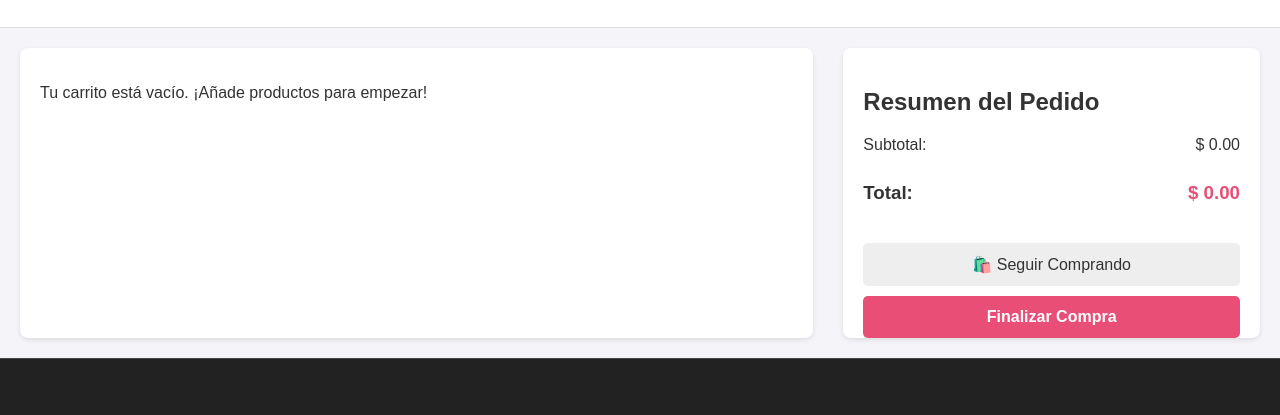
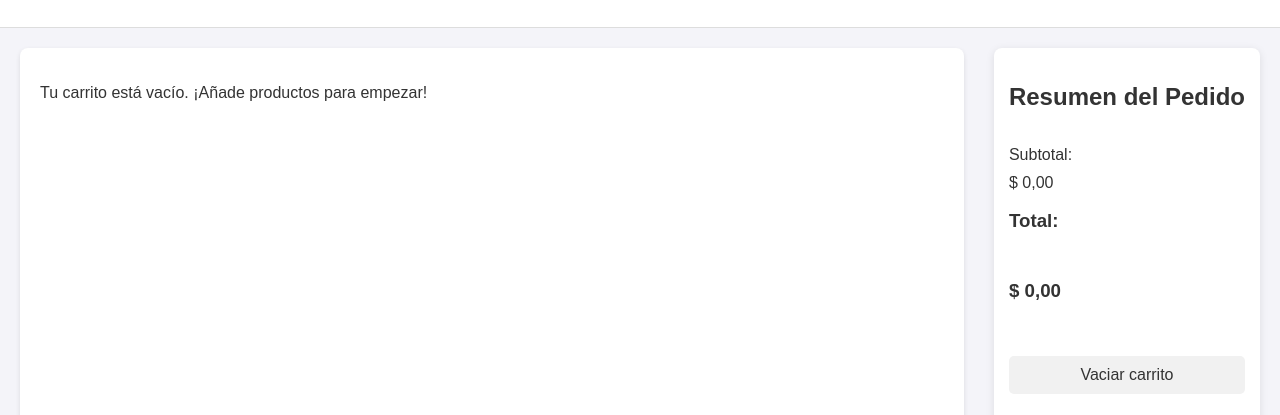
Before and after one commit to Sirmartins09/entrencajes-tienda, a plain HTML site: page pages/carrito.html in a window 1280 px wide. Shown: the part 246-661 px from the top of the page. Drawn offline with nearby package versions, Linux system fonts and the light colour scheme; files that its build step writes are made by us from their sources; a script that the page names is missing.

Commit message:
nuevos arreglos

```diff
--- a/assets/css/style.css
+++ b/assets/css/style.css
@@ -1745,31 +1745,26 @@ body {
 }
 
 .cart-summary {
-    flex: 1;
-    background-color: #fff;
-    padding: 20px;
+    background: #fff;
     border-radius: 8px;
-    box-shadow: 0 2px 5px rgba(0,0,0,0.1);
-    min-width: 250px;
-    max-height: 250px;
+    padding: 15px;
+    box-shadow: 0 2px 8px rgba(0,0,0,0.1);
+    display: flex;
+    flex-direction: column;
+    gap: 15px;
 }
 
 .summary-details div {
     display: flex;
-    justify-content: space-between;
-    margin-bottom: 10px;
+    flex-direction: column;
+    gap: 10px;
 }
 
 #total-price {
     color: #e94e77; /* Color destacado para el total */
 }
 
-.cart-actions {
-    display: flex;
-    flex-direction: column;
-    gap: 10px;
-    margin-top: 20px;
-}
+
 
 .continue-shopping-btn, .checkout-btn {
     padding: 12px;
@@ -1785,12 +1780,49 @@ body {
     color: #333;
 }
 
-.checkout-btn {
-    background-color: #e94e77;
-    color: #fff;
-    font-weight: bold;
-}
-
+.checkout-button {
+    background-color: #0056b3;
+    color: white;
+    border: none;
+    padding: 12px;
+    border-radius: 6px;
+    font-size: 1rem;
+    cursor: pointer;
+    display: block;
+    width: 100%;
+}
+
+.checkout-button:hover {
+    background-color: #004494;
+}
+
+.cart-actions {
+   display: flex;
+    flex-direction: column;
+    gap: 10px;
+}
+
+.cart-actions button {
+ width: 100%;
+    max-width: 100%;
+    box-sizing: border-box;
+}
+
+.continue-shopping-btn {
+    background-color: #f1f1f1;
+    border: none;
+    padding: 10px;
+    border-radius: 5px;
+    cursor: pointer;
+}
+
+.checkout-button:hover {
+    background-color: #007bb5;
+}
+
+.checkout-button:hover {
+    background-color: #007bb5;
+}
 .checkout-btn:hover {
     background-color: #d13a64;
 }
@@ -1799,6 +1831,10 @@ body {
     background-color: #ddd;
 }
 
+.carrito-container {
+    padding-bottom: 40px; /* Espacio extra para evitar que el botón se desborde */
+    overflow: hidden;     /* Previene que el contenido se salga del contenedor */
+}
 /* Resumen del pedido */
 .summary-title {
     font-size: 1.5rem;
@@ -1825,21 +1861,17 @@ body {
 }
 
 .checkout-button {
-    width: 100%;
-    padding: 15px;
-    background-color: #d32f2f;
+    background-color: #0056b3;
     color: white;
     border: none;
-    border-radius: 4px;
+    padding: 12px;
+    border-radius: 6px;
     font-size: 1rem;
-    font-weight: 600;
     cursor: pointer;
-    margin-top: 20px;
-    transition: background-color 0.3s;
 }
 
 .checkout-button:hover {
-    background-color: #b71c1c;
+    background-color: #004494;
 }
 
 .payment-methods {
--- a/js/main.js
+++ b/js/main.js
@@ -32,6 +32,28 @@ document.addEventListener('DOMContentLoaded', () => {
     let currentImages = productData[selectedColor] || [];
     let currentImageIndex = 0;
     let selectedSize = '';
+
+    // --- DICCIONARIO DE COLORES EN CASTELLANO ---
+    const coloresCastellano = {
+        red: "Rojo",
+        black: "Negro",
+        white: "Blanco",
+        blue: "Azul",
+        pink: "Rosa",
+        beige: "Beige",
+        green: "Verde",
+        yellow: "Amarillo",
+        purple: "Violeta",
+        grey: "Gris",
+        gray: "Gris",
+        brown: "Marrón",
+        fuchsia: "Fucsia",
+        sky: "Celeste",
+        gold: "Dorado",
+        teal: "Verde azulado",
+        nude: "Nude",
+        petroleo: "Petróleo"
+    };
 
     // --- GALERÍA DE IMÁGENES ---
     function updateMainImage() {
@@ -101,6 +123,8 @@ document.addEventListener('DOMContentLoaded', () => {
         const id = `prod-${name.replace(/\s+/g, '-').toLowerCase()}-${selectedColor}-${selectedSize}`;
         const existingItem = cart.find(item => item.id === id);
 
+        const colorCastellano = coloresCastellano[selectedColor] || selectedColor;
+
         if (existingItem) {
             existingItem.quantity += quantity;
         } else {
@@ -109,7 +133,7 @@ document.addEventListener('DOMContentLoaded', () => {
                 name,
                 price,
                 quantity,
-                color: selectedColor,
+                color: colorCastellano,
                 size: selectedSize,
                 image: mainProductImage?.src || '',
                 article
--- a/pages/carrito.html
+++ b/pages/carrito.html
@@ -8,8 +8,8 @@
     <link rel="stylesheet" href="https://cdn.jsdelivr.net/npm/swiper@11/swiper-bundle.min.css"/>
     <link href="https://fonts.googleapis.com/icon?family=Material+Icons" rel="stylesheet">
     <link rel="stylesheet" href="https://cdnjs.cloudflare.com/ajax/libs/font-awesome/6.5.0/css/all.min.css">
+</head>
 <body>
-
 <!-- NAV -->
 <header class="nav">
     <div class="nav-container">
@@ -19,16 +19,13 @@
                 <img src="../assets/img/logo.jpeg" alt="Entre Encajes" class="logo-img">
             </a>
         </div>
-
         <!-- Botón hamburguesa -->
         <button class="hamburguesa" id="btn-menu">☰</button>
-
         <!-- Menú -->
         <nav class="menu" id="menu">
             <button class="cerrar-menu">✕</button>
             <ul>
                 <li><a href="../index.html">Inicio</a></li>
-
                 <!-- Categorías -->
                 <li class="megadropdown">
                     <a href="">Categorías ▾</a>
@@ -74,10 +71,8 @@
                         </div>
                     </div>
                 </li>
-
                 <li><a href="../pages/contacto.html">Contacto</a></li>
                 <li><a href="../pages/preguntas.html">Preguntas Frecuentes</a></li>
-
                 <!-- Carrito en mobile -->
                 <li class="cart-mobile-item">
                     <a href="../pages/carrito.html" class="cart-icon-link">
@@ -90,10 +85,8 @@
                         <span id="cart-count-mobile" class="cart-count hidden">0</span>
                     </a>
                 </li>
-
             </ul>
         </nav>
-
         <!-- Carrito en desktop -->
         <a href="../pages/carrito.html" id="ver-carrito" class="acciones cart-desktop-link">
             <svg xmlns="http://www.w3.org/2000/svg" width="20" height="20" fill="currentColor" class="bi bi-cart-check-fill" viewBox="0 0 16 16">
@@ -104,44 +97,33 @@
     </div>
 </header>
 
-<!DOCTYPE html>
-<html lang="es">
-<head>
-    <meta charset="UTF-8">
-    <meta name="viewport" content="width=device-width, initial-scale=1.0">
-    <title>Tu Carrito de Compras</title>
-    <link rel="stylesheet" href="style.css"> </head>
-<body>
-
 <header class="cart-header">
     <h1>🛒 Mi Carrito de Compras</h1>
 </header>
 
 <main class="cart-container">
     <section class="cart-items">
+        <div id="cart-items-list"></div>
     </section>
-
     <section class="cart-summary">
         <h2>Resumen del Pedido</h2>
         <div class="summary-details">
             <div class="subtotal-container">
                 <span>Subtotal:</span>
-                    <span id="subtotal-price">$ 0.00</span>
+                <span id="cart-subtotal-display">$ 0.00</span>
             </div>
             <div class="total-container">
                 <h3>Total:</h3>
-                    <h3 id="total-price">$ 0.00</h3>
+                <h3 id="cart-total-display">$ 0.00</h3>
             </div>
         </div>
         <div class="cart-actions">
-                <button id="continue-shopping-btn" class="continue-shopping-btn">🛍️ Seguir Comprando</button>
-                <button id="checkout-btn" class="checkout-btn">Finalizar Compra</button>
+            <button id="clear-cart-button" class="continue-shopping-btn">Vaciar carrito</button>
+            <button id="checkout-button" class="checkout-button">Finalizar compra</button>
+
         </div>
     </section>
 </main>
-
-    <script src="../js/cards.js"></script> </body>
-</html>
 
 <!--FOOTER-->
 <footer class="footer">
@@ -150,7 +132,6 @@
       <h2>Entre Encajes</h2>
       <p>Lencería con estilo, comodidad y elegancia.</p>
     </div>
-
     <div class="footer-links">
       <div>
         <h3>Explorá</h3>
@@ -159,14 +140,12 @@
           <li><a href="../pages/contacto.html">Contacto</a></li>
         </ul>
       </div>
-
       <div>
         <h3>Ayuda</h3>
         <ul>
           <li><a href="../pages/preguntas.html">Preguntas Frecuentes</a></li>
         </ul>
       </div>
-
       <div>
         <h3>Redes</h3>
         <ul class="social-links">
@@ -176,16 +155,15 @@
       </div>
     </div>
   </div>
-
   <div class="footer-bottom">
     <p>© 2025 Entre Encajes. Todos los derechos reservados.</p>
   </div>
 </footer>
+
+<!-- SCRIPTS -->
 <script src="../js/main.js"></script>
 <script src="../assets/js/contact-form.js"></script>
 <script src="https://kit.fontawesome.com/your-font-awesome-kit-code.js" crossorigin="anonymous"></script>
-
-
 <script src="https://sdk.mercadopago.com/js/v2"></script>
 
   <script>
@@ -284,5 +262,7 @@ document.addEventListener("DOMContentLoaded", () => {
     });
   });
 </script>
+
+    <script src="../js/cards.js"></script> </body>
 </body>
 </html>
```
Lines whose indentation alone changed are shown as unchanged.
